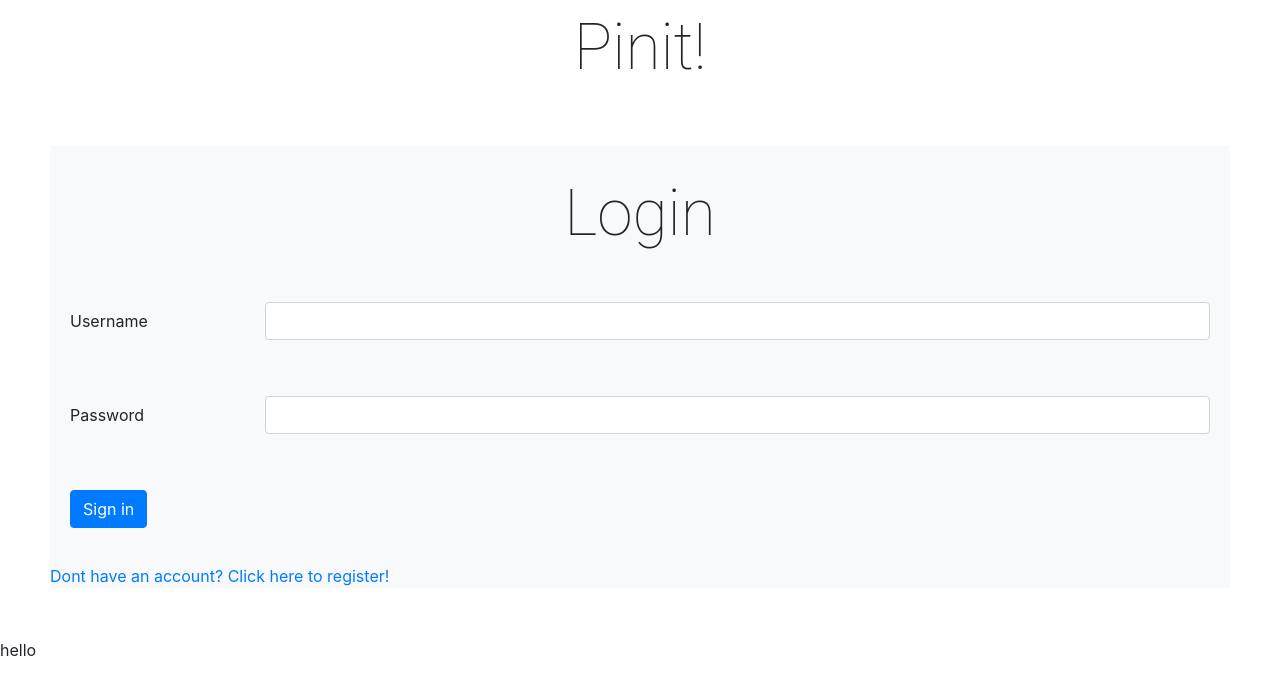
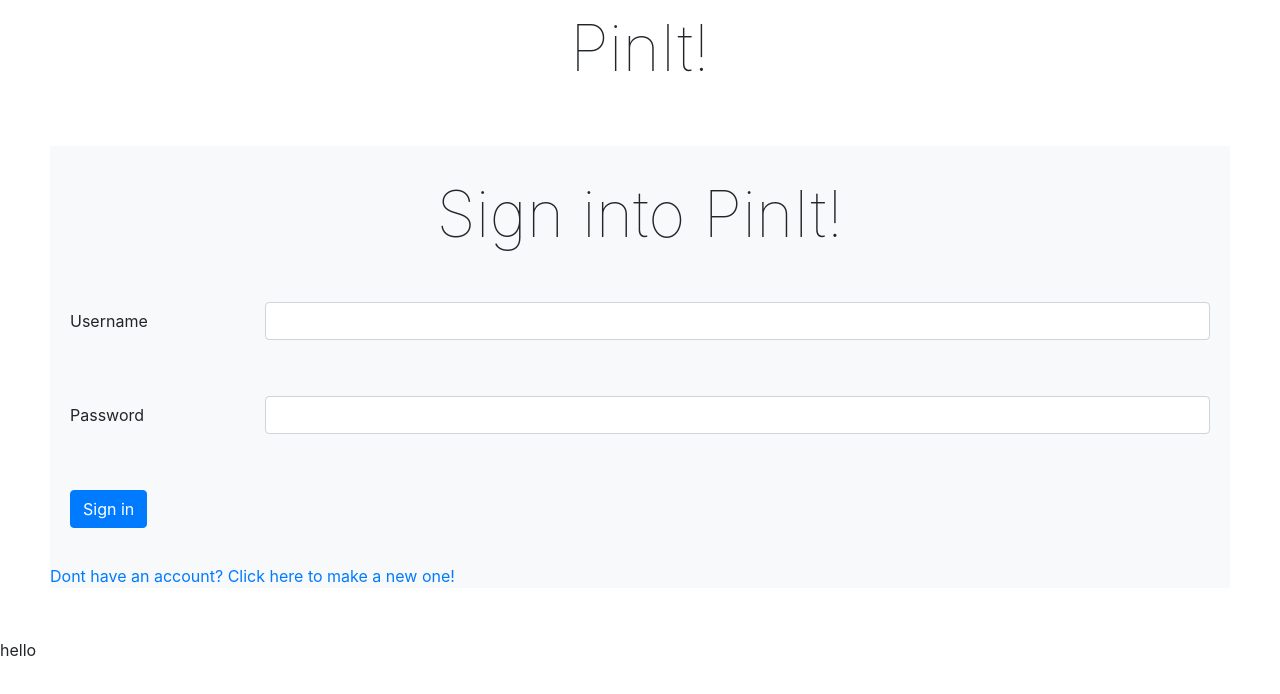
Before and after one commit to TiagoF99/PinIt, a React (Create React App) app in the folder app/frontend/: page / in a window 1280 px wide. Shown: the top 694 px of the page. Built offline with nearby package versions, Linux system fonts and the light colour scheme.

Commit message:
changed font and title

```diff
--- a/app/frontend/src/component/StartPage.js
+++ b/app/frontend/src/component/StartPage.js
@@ -14,7 +14,7 @@ export default class StartPage extends Component {
   render() {
     return (
       <main className="content">
-        <div id="logintitle"> Pinit! </div>
+        <div id="logintitle"> PinIt! </div>
         <Login />
       </main>
     );
--- a/app/frontend/src/component/startpgComponents/Login.js
+++ b/app/frontend/src/component/startpgComponents/Login.js
@@ -45,7 +45,7 @@ export default class Login extends Component {
   render() {
     return (
       <form id="loginform" className="bg-light">
-        <div id="logintitle"> Login </div>
+        <div id="logintitle"> Sign into PinIt! </div>
         <div className="form-group row">
           <label htmlFor="inputEmail3" className="col-sm-2 col-form-label">Username</label>
           <div className="col-sm-10">
@@ -66,7 +66,7 @@ export default class Login extends Component {
           </div>
         </div>
 
-        <Link to="/Register">Dont have an account? Click here to register!</Link>
+        <Link to="/Register">Dont have an account? Click here to make a new one!</Link>
       </form>
 
     );
--- a/app/frontend/src/index.css
+++ b/app/frontend/src/index.css
@@ -14,12 +14,17 @@ body {
 #loginform > div {
   padding: 20px;
 }
+
+@font-face {
+  font-family:'Raleway', sans-serif;
+  src: "https://fonts.googleapis.com/css?family=Raleway&display=swap" rel="stylesheet";
+}
 #logintitle {
   text-align: center;
   font-size: 400%;
-  font-family: 'Roboto';
   font-weight: 100;
 }
+
 
 
 code {
```
